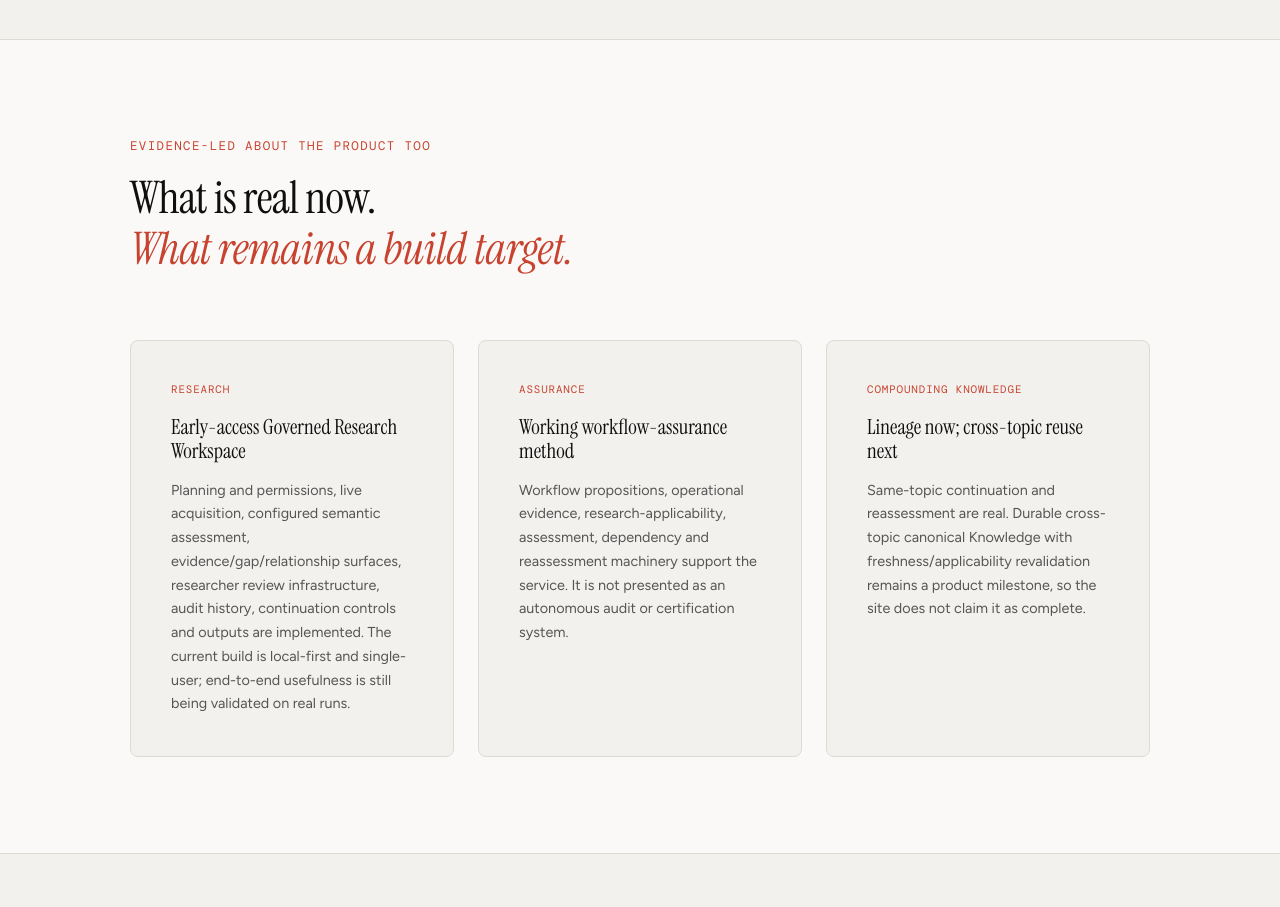
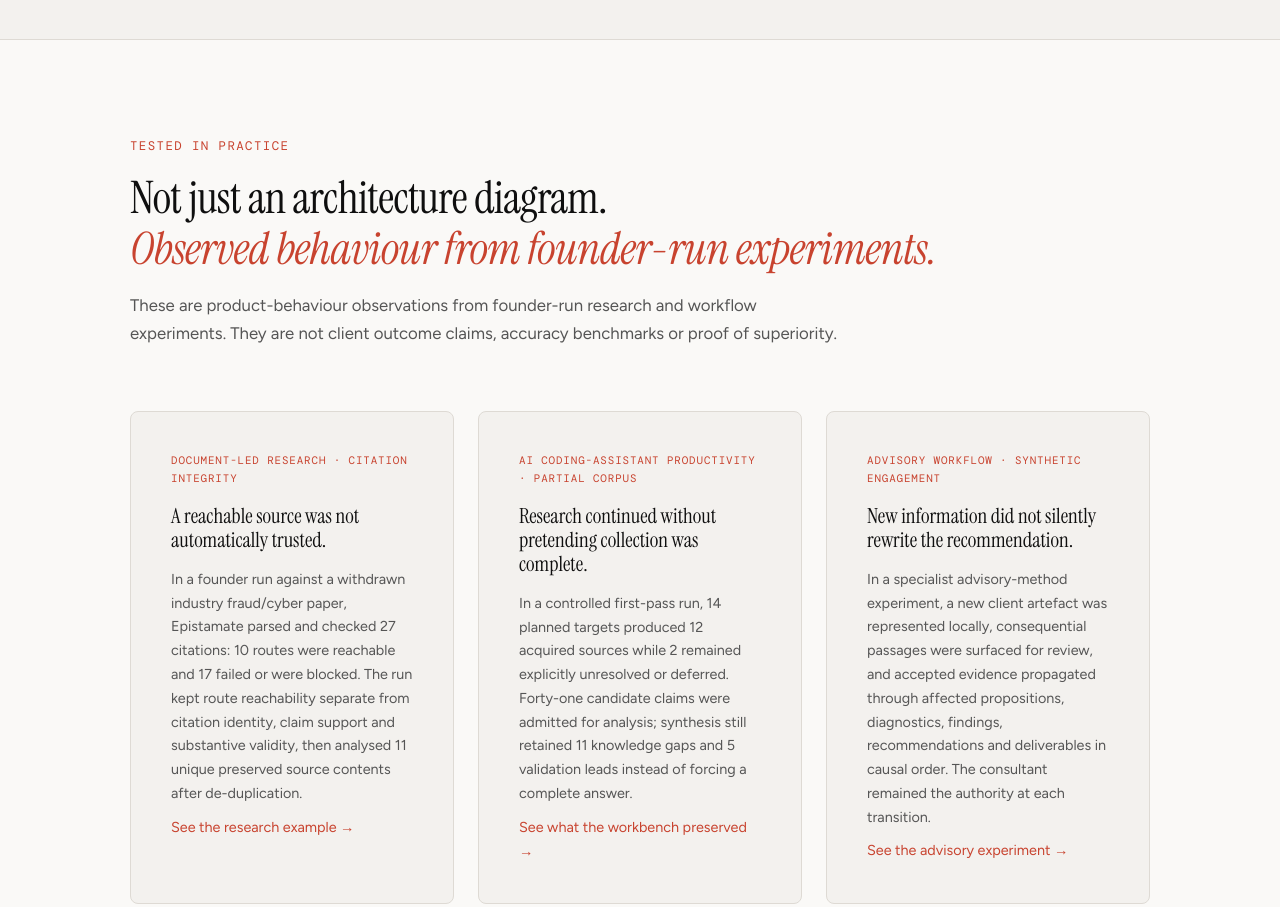
Before and after one commit to abhishek-sinha-bgl/distila-site, a plain HTML site: page index.html in a window 1280 px wide. Shown: the part 3400-4307 px from the top of the page. Drawn offline with nearby package versions, Linux system fonts and the light colour scheme.

Commit message:
Replace abstract proof section with founder-run examples

```diff
--- a/index.html
+++ b/index.html
@@ -125,12 +125,13 @@
 
 <section class="diff-section" id="proof">
   <div class="section-inner">
-    <div class="section-tag">Evidence-led about the product too</div>
-    <h2>What is real now.<br><em>What remains a build target.</em></h2>
+    <div class="section-tag">Tested in practice</div>
+    <h2>Not just an architecture diagram.<br><em>Observed behaviour from founder-run experiments.</em></h2>
+    <p class="section-sub">These are product-behaviour observations from founder-run research and workflow experiments. They are not client outcome claims, accuracy benchmarks or proof of superiority.</p>
     <div class="proof-grid" style="margin-top:var(--space-xl)">
-      <article class="proof-card"><div class="label">Research</div><h3>Early-access Governed Research Workspace</h3><p>Planning and permissions, live acquisition, configured semantic assessment, evidence/gap/relationship surfaces, researcher review infrastructure, audit history, continuation controls and outputs are implemented. The current build is local-first and single-user; end-to-end usefulness is still being validated on real runs.</p></article>
-      <article class="proof-card"><div class="label">Assurance</div><h3>Working workflow-assurance method</h3><p>Workflow propositions, operational evidence, research-applicability, assessment, dependency and reassessment machinery support the service. It is not presented as an autonomous audit or certification system.</p></article>
-      <article class="proof-card"><div class="label">Compounding knowledge</div><h3>Lineage now; cross-topic reuse next</h3><p>Same-topic continuation and reassessment are real. Durable cross-topic canonical Knowledge with freshness/applicability revalidation remains a product milestone, so the site does not claim it as complete.</p></article>
+      <article class="proof-card"><div class="label">Document-led research · Citation integrity</div><h3>A reachable source was not automatically trusted.</h3><p>In a founder run against a withdrawn industry fraud/cyber paper, Epistamate parsed and checked 27 citations: 10 routes were reachable and 17 failed or were blocked. The run kept route reachability separate from citation identity, claim support and substantive validity, then analysed 11 unique preserved source contents after de-duplication.</p><p style="margin-top:10px"><a href="epistamate_demo.html#tested-in-practice" style="color:var(--accent)">See the research example →</a></p></article>
+      <article class="proof-card"><div class="label">AI coding-assistant productivity · Partial corpus</div><h3>Research continued without pretending collection was complete.</h3><p>In a controlled first-pass run, 14 planned targets produced 12 acquired sources while 2 remained explicitly unresolved or deferred. Forty-one candidate claims were admitted for analysis; synthesis still retained 11 knowledge gaps and 5 validation leads instead of forcing a complete answer.</p><p style="margin-top:10px"><a href="epistamate_demo.html#tested-in-practice" style="color:var(--accent)">See what the workbench preserved →</a></p></article>
+      <article class="proof-card"><div class="label">Advisory workflow · Synthetic engagement</div><h3>New information did not silently rewrite the recommendation.</h3><p>In a specialist advisory-method experiment, a new client artefact was represented locally, consequential passages were surfaced for review, and accepted evidence propagated through affected propositions, diagnostics, findings, recommendations and deliverables in causal order. The consultant remained the authority at each transition.</p><p style="margin-top:10px"><a href="advisory.html#tested-in-practice" style="color:var(--accent)">See the advisory experiment →</a></p></article>
     </div>
   </div>
 </section>
```
